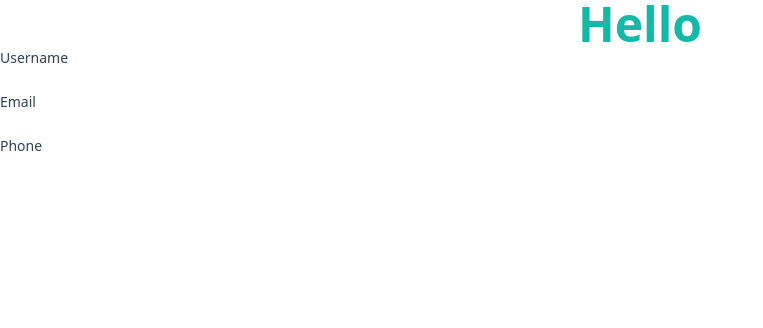
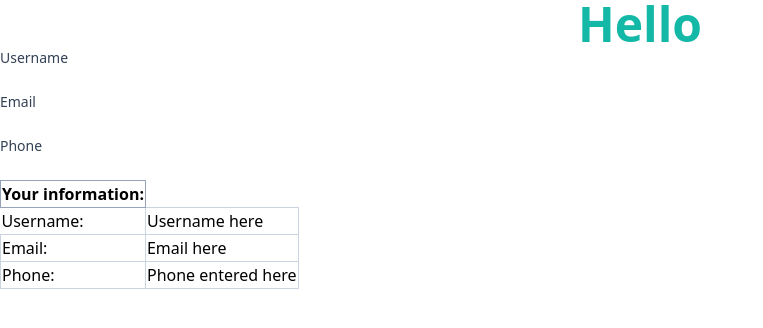
Before and after one commit to maceyjshort/mshort-final-cis-277, a website built with Vite: page index.html in a window 1280 px wide. Shown: the whole page, without its empty margins (0-763 px from the left). Built offline with nearby package versions, Linux system fonts and the light colour scheme.

Commit message:
Add table to index

```diff
--- a/index.html
+++ b/index.html
@@ -28,6 +28,27 @@
         <input type="number" name="phone" />
       </label>
     </form>
+    <table class="border-slate-900">
+      <thead>
+        <tr>
+          <th class="span-two border border-slate-400">Your information:</th>
+        </tr>
+      </thead>
+      <tbody>
+        <tr>
+          <td class="boder border-slate-300">Username:</td>
+          <td class="border border-slate-300">Username here</td>
+        </tr>
+        <tr>
+          <td class="border border-slate-300">Email:</td>
+          <td class="border border-slate-300">Email here</td>
+        </tr>
+        <tr>
+          <td class="border border-slate-300">Phone:</td>
+          <td class="border border-slate-300">Phone entered here</td>
+        </tr>
+      </tbody>
+    </table>
 
     <script type="module" src="./src/index.js"></script>
   </body>
```
